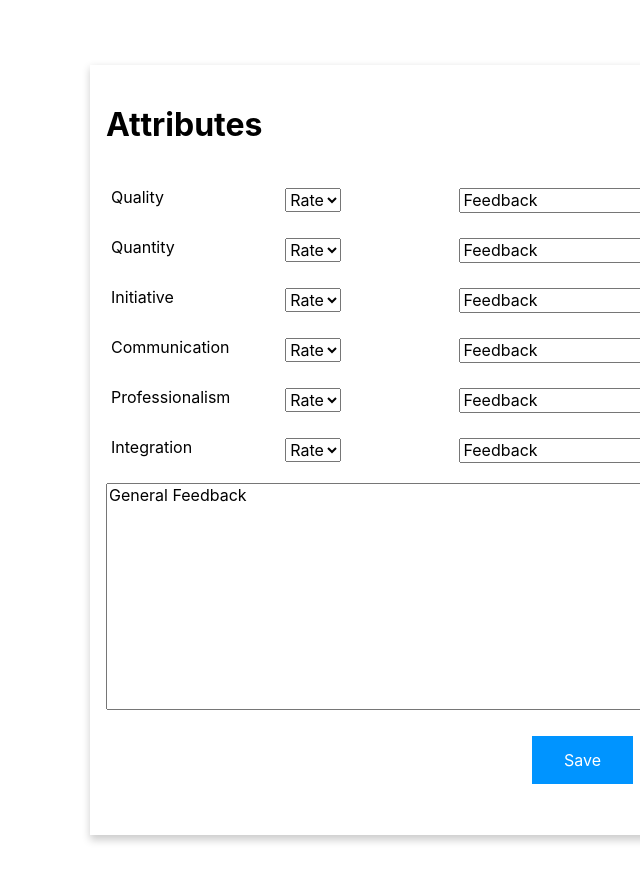
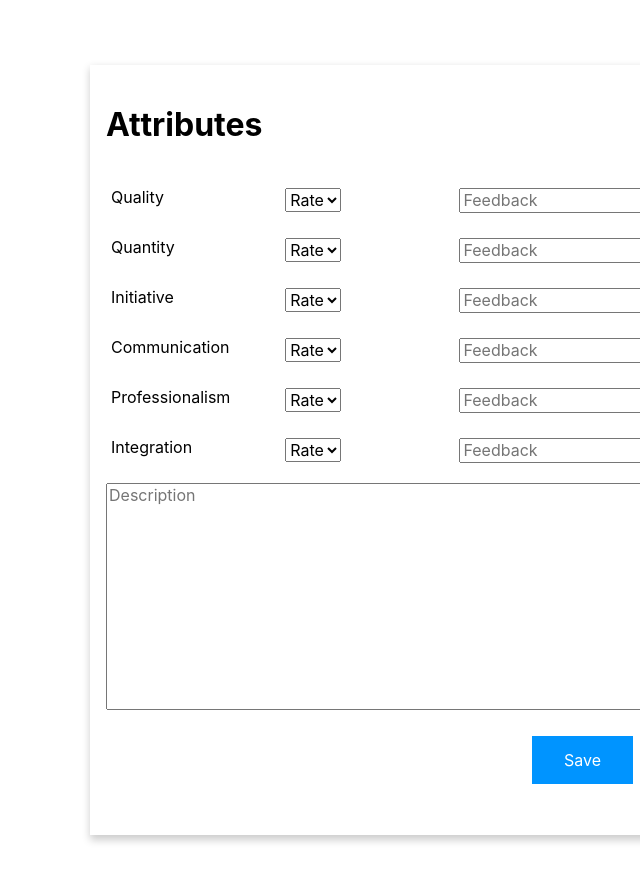
Before and after one commit to Jajabenit250/Pulse, a React (Create React App) app: page /submitRating in a window 1280 px wide. Shown: the top 873 px of the page, without its empty margins (640-1280 px from the left). Built offline with nearby package versions, Linux system fonts and the light colour scheme.

Commit message:
bug fixed

```diff
--- a/src/components/submitRating/SubmitRating.js
+++ b/src/components/submitRating/SubmitRating.js
@@ -40,7 +40,7 @@ class SubmitRating extends Component {
             <div className="columnBox" >
                     <input
                   type='text'
-                  value='Feedback'
+                  placeholder='Feedback'
                   name='quality'
                   size= '20'
                   onChange={this.myChangeHandler}
@@ -63,7 +63,7 @@ class SubmitRating extends Component {
             <div className="columnBox" >
                     <input
                   type='text'
-                  value='Feedback'
+                  placeholder='Feedback'
                   name='quantity'
                   size= '20'
                   onChange={this.myChangeHandler}
@@ -86,7 +86,7 @@ class SubmitRating extends Component {
             <div className="columnBox" >
                     <input
                   type='text'
-                  value='Feedback'
+                  placeholder='Feedback'
                   name='initiative'
                   size= '20'
                   onChange={this.myChangeHandler}
@@ -109,7 +109,7 @@ class SubmitRating extends Component {
             <div className="columnBox" >
                     <input
                   type='text'
-                  value='Feedback'
+                  placeholder='Feedback'
                   name='communication'
                   size= '20'
                   onChange={this.myChangeHandler}
@@ -132,7 +132,7 @@ class SubmitRating extends Component {
             <div className="columnBox" >
                     <input
                   type='text'
-                  value='Feedback'
+                  placeholder='Feedback'
                   name='professionalism'
                   size= '20'
                   onChange={this.myChangeHandler}
@@ -155,7 +155,7 @@ class SubmitRating extends Component {
             <div className="columnBox" >
                     <input
                   type='text'
-                  value='Feedback'
+                  placeholder='Feedback'
                   name='integration'
                   size= '20'
                   onChange={this.myChangeHandler}
@@ -166,7 +166,7 @@ class SubmitRating extends Component {
                     <textarea
                   rows="12"
                   cols="63"
-                  value='General Feedback'
+                  placeholder='Description'
                   type='textarea'
                   name='feedback'
                   size= '64'
```
